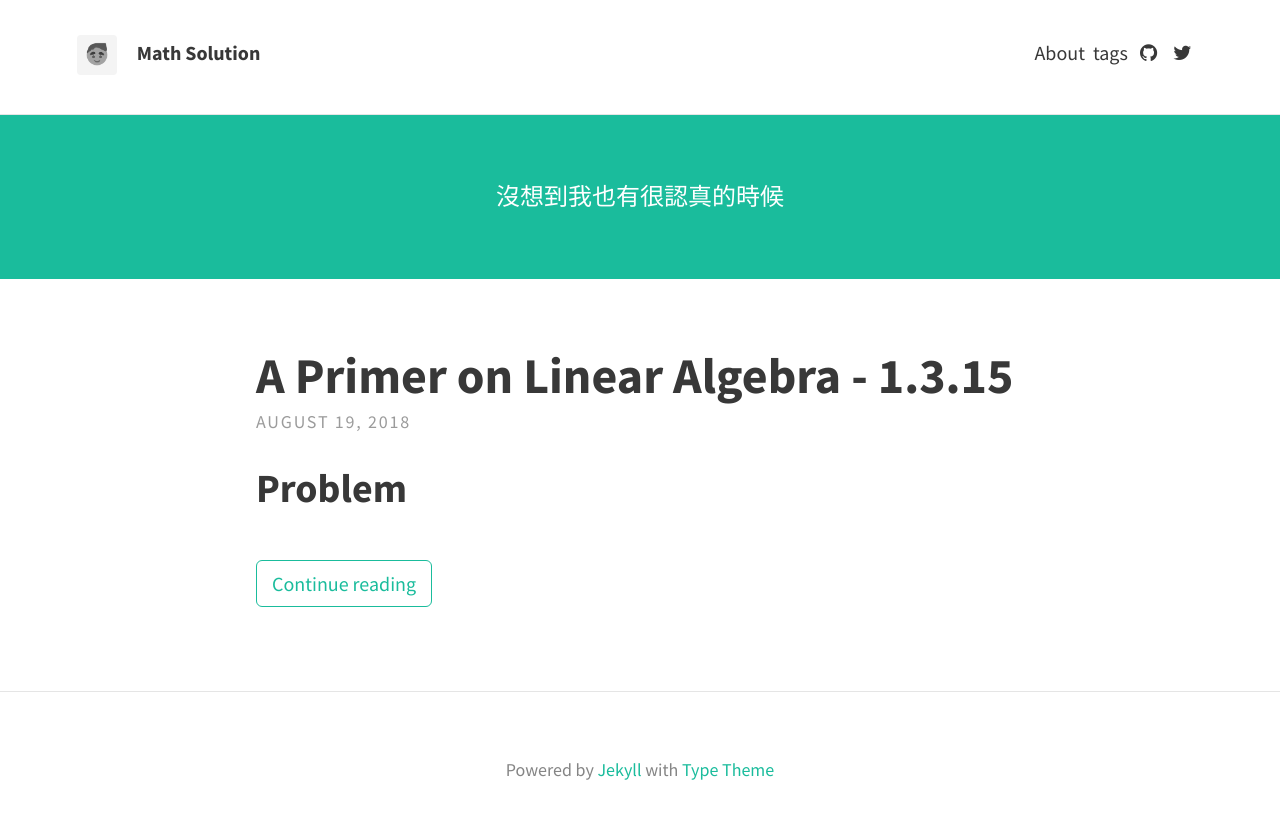
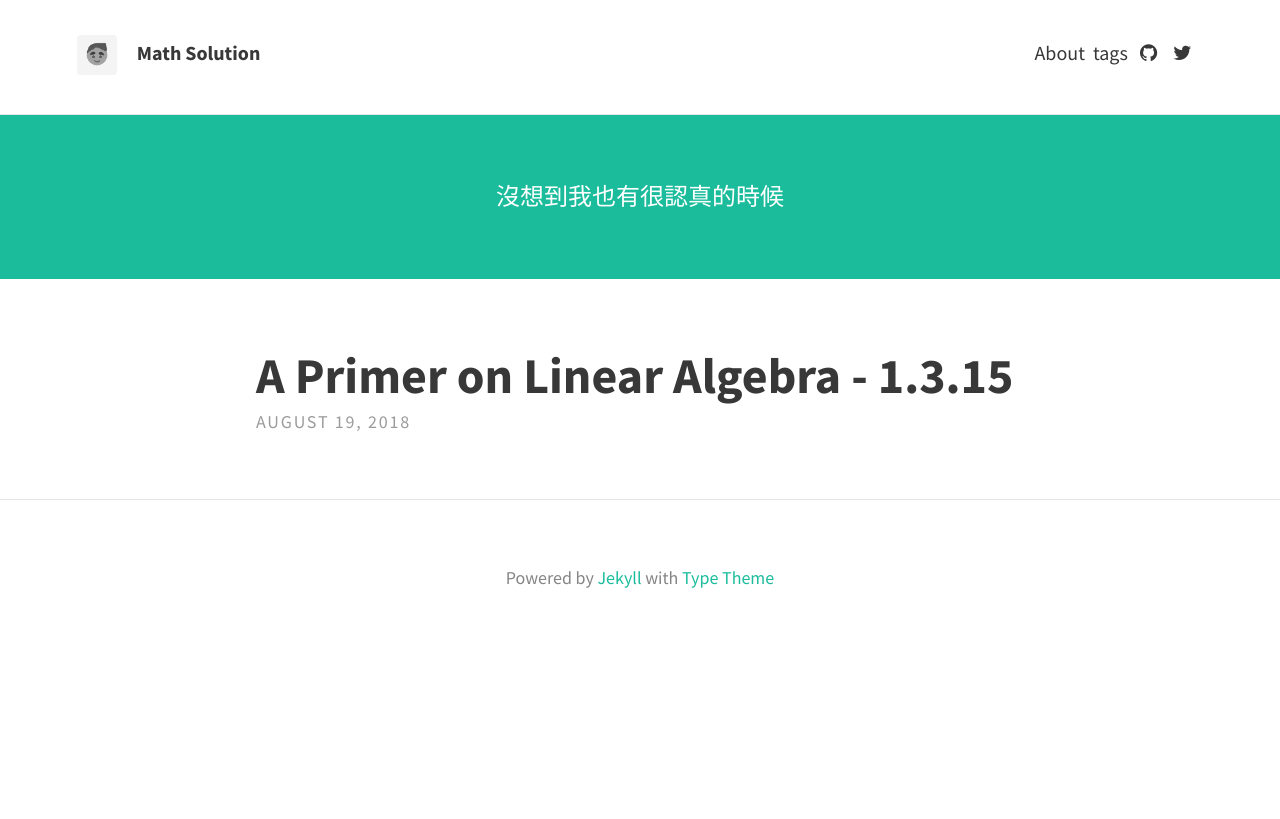
Before and after one commit to hsinjungwu/math-solution, a Jekyll site: the page built from index.html, in a window 1280 px wide. Shown: the top 819 px of the page. Built offline with Jekyll 4.4.1, drawn with Linux system fonts in a browser that asks for light colours; the list of posts is cut into pages by our own code.

Commit message:
mark excerpt

```diff
--- a/_layouts/home.html
+++ b/_layouts/home.html
@@ -23,12 +23,12 @@ layout: default
           {{ post.date | date: "%B %-d, %Y" }}
         </p>
       </header>
-      <div class="excerpt">
+      <!--div class="excerpt">
         {{ post.excerpt }}
         <a class="button" href="{{ post.url | relative_url }}">
           {{ site.theme_settings.str_continue_reading }}
         </a>
-      </div>
+      </div-->
     </div>
     {% endfor %}
   </div>
```
